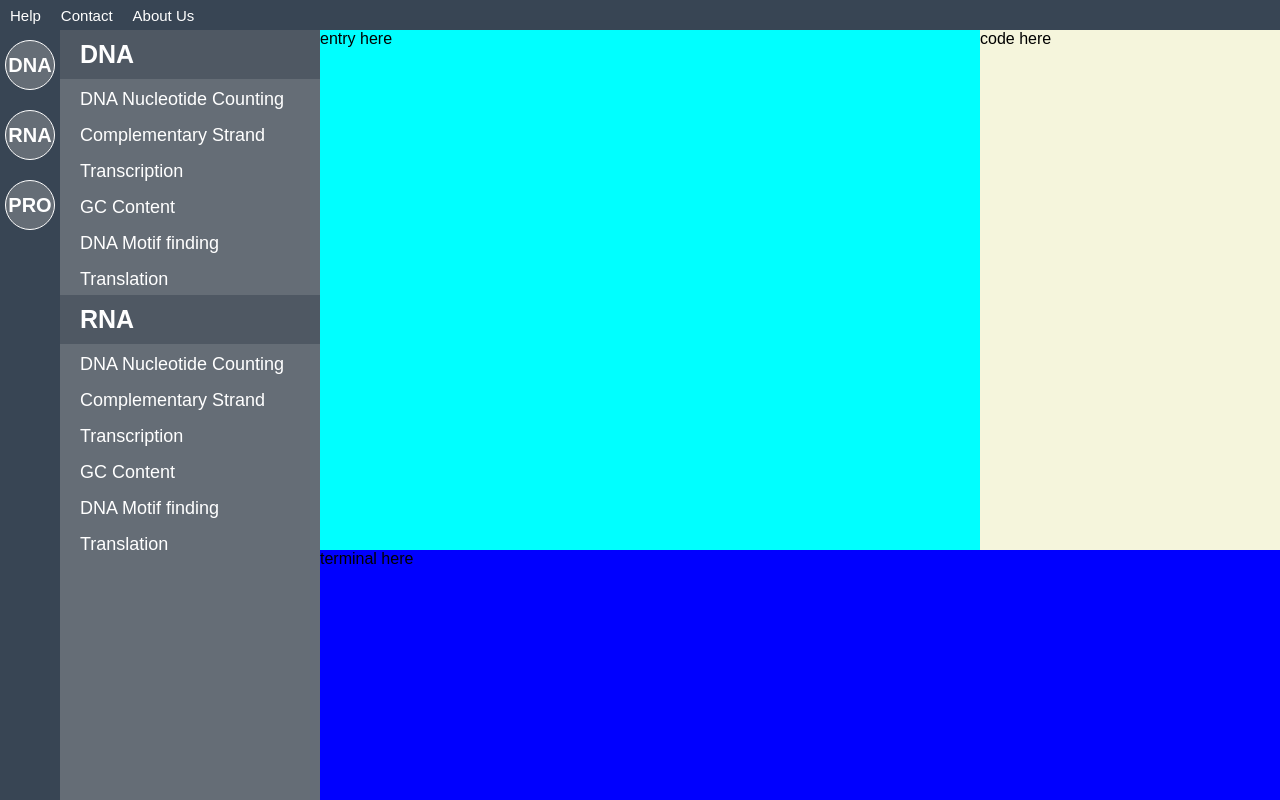
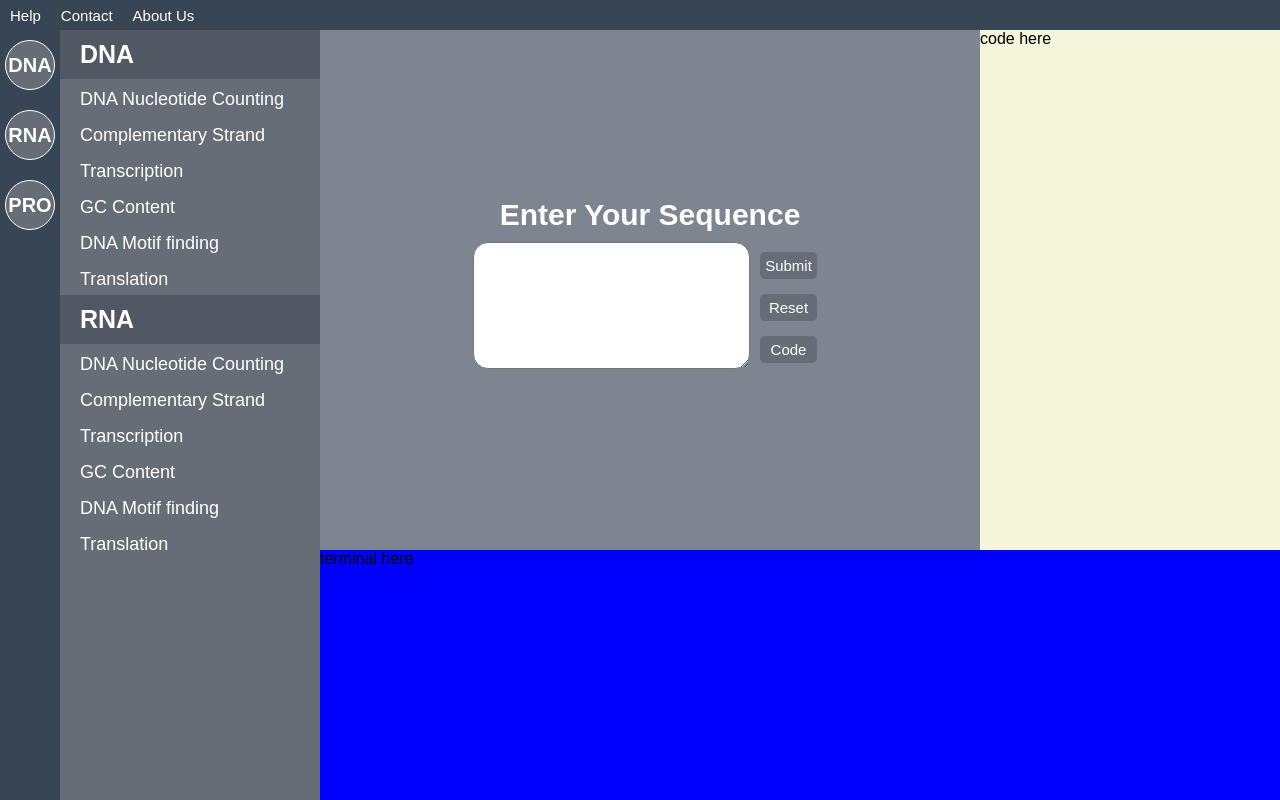
Before and after one commit to MuhammadAlix/BI_Project, a website: page src/index.html in a window 1280 px wide. Drawn offline with Linux system fonts and the light colour scheme.

Commit message:
Updated the sequence area

```diff
--- a/src/index.html
+++ b/src/index.html
@@ -48,7 +48,21 @@
         </div>
         <div class="main">
             <div class="entry">
-                entry here
+                <div class="flex">
+                    <div class="heading">
+                        Enter Your Sequence
+                    </div>
+                    <div class="bottom">
+                        <div class="text-area">
+                            <textarea name="sequence" id="seq-text" cols="30" rows="7"></textarea>
+                        </div>
+                        <div class="btns">
+                            <input type="submit" class="submit" id="submitbtn">
+                            <button class="btn" id="resetbtn">Reset</button>
+                            <button class="btn" id="codebtn">Code</button>
+                        </div>
+                    </div>
+                </div>
 
             </div>
             <div class="code">
--- a/src/styles.css
+++ b/src/styles.css
@@ -158,6 +158,44 @@ nav a:hover {
 }
 
 /* Common in all */
+.flex{
+  display: flex;
+  flex-direction: column;
+  align-items: center;
+  justify-content: center;
+  height: 100%;
+  background-color: var(--maincolor);
+}
+.heading{
+  color: #fff;
+  font-size: 30px;
+  font-weight: bold;
+  flex-shrink: 1;
+}
+.bottom{
+  display: flex;
+  padding: 10px;
+  flex-shrink: 1;
+}
+#seq-text{
+  border-radius: 15px;
+  padding: 10px;
+  flex-shrink: 1;
+}
+.btns{
+  padding: 10px;
+  display: flex;
+  flex-direction: column;
+  justify-content: space-between;
+}
+.submit, .btn{
+  font-size: 15px;
+  padding: 5px;
+  border-radius: 5px;
+  border: none;
+  background-color: var(--sidebarbackgroundcolor);
+  color: #fff;
+}
 .mainscreen{
   background-color: var(--maincolor);
   width: 100%;
```
